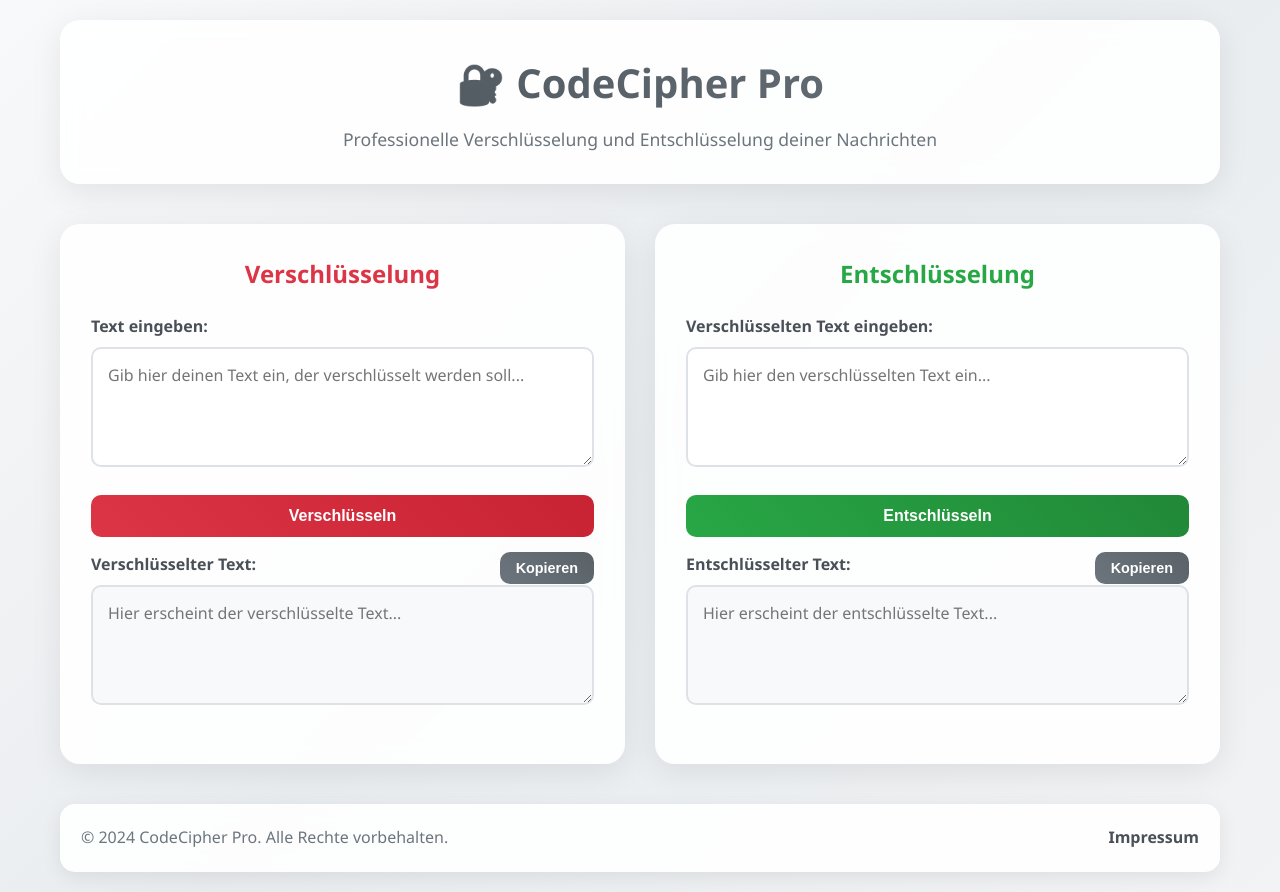
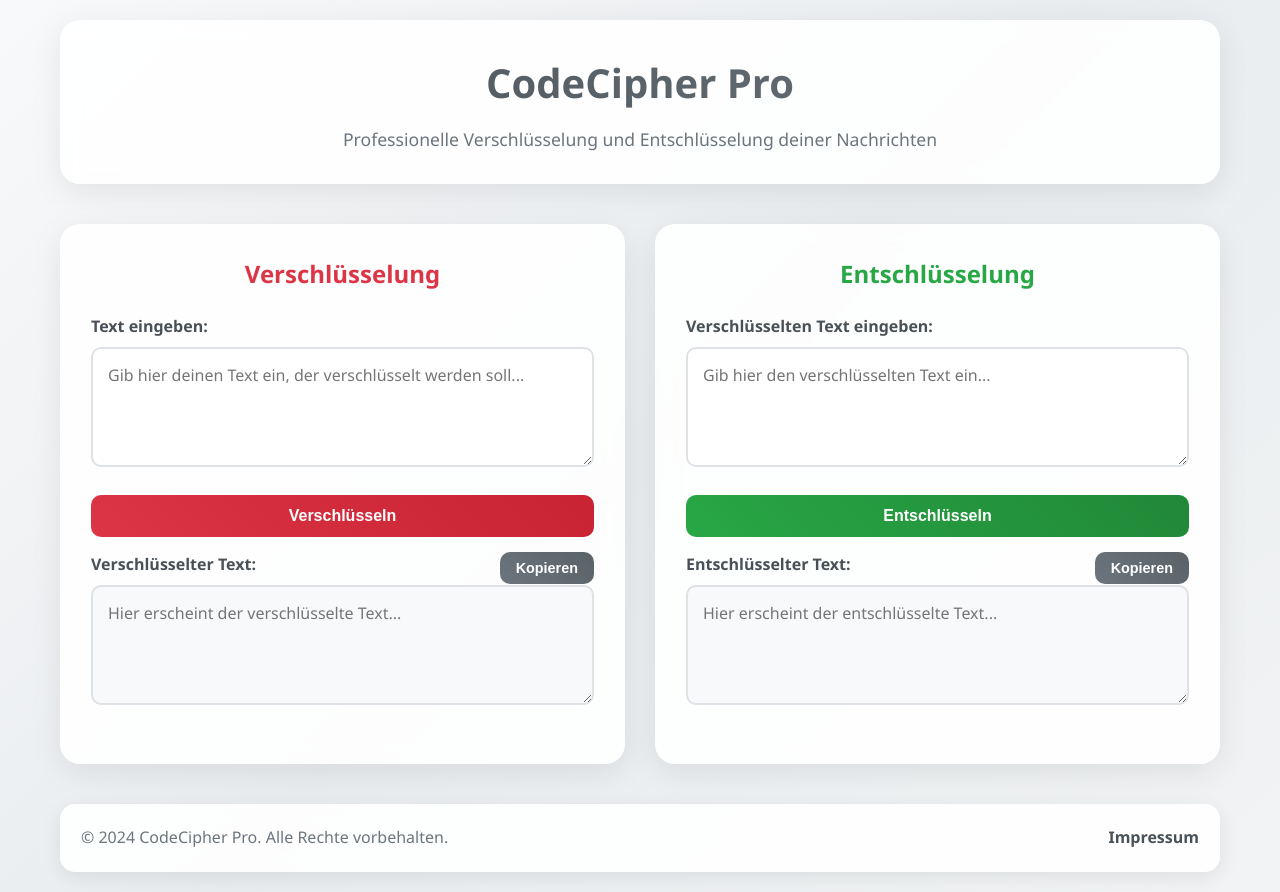
Before and after one commit to Springo08/gemeimsprache-umwandeln, a website: page index.html in a window 1280 px wide. Drawn offline with Linux system fonts and the light colour scheme.

Commit message:
Remove emoji from header title in index.html

```diff
--- a/index.html
+++ b/index.html
@@ -9,7 +9,7 @@
 <body>
     <div class="container">
         <header>
-            <h1>🔐 CodeCipher Pro</h1>
+            <h1>CodeCipher Pro</h1>
             <p>Professionelle Verschlüsselung und Entschlüsselung deiner Nachrichten</p>
         </header>
 
```
